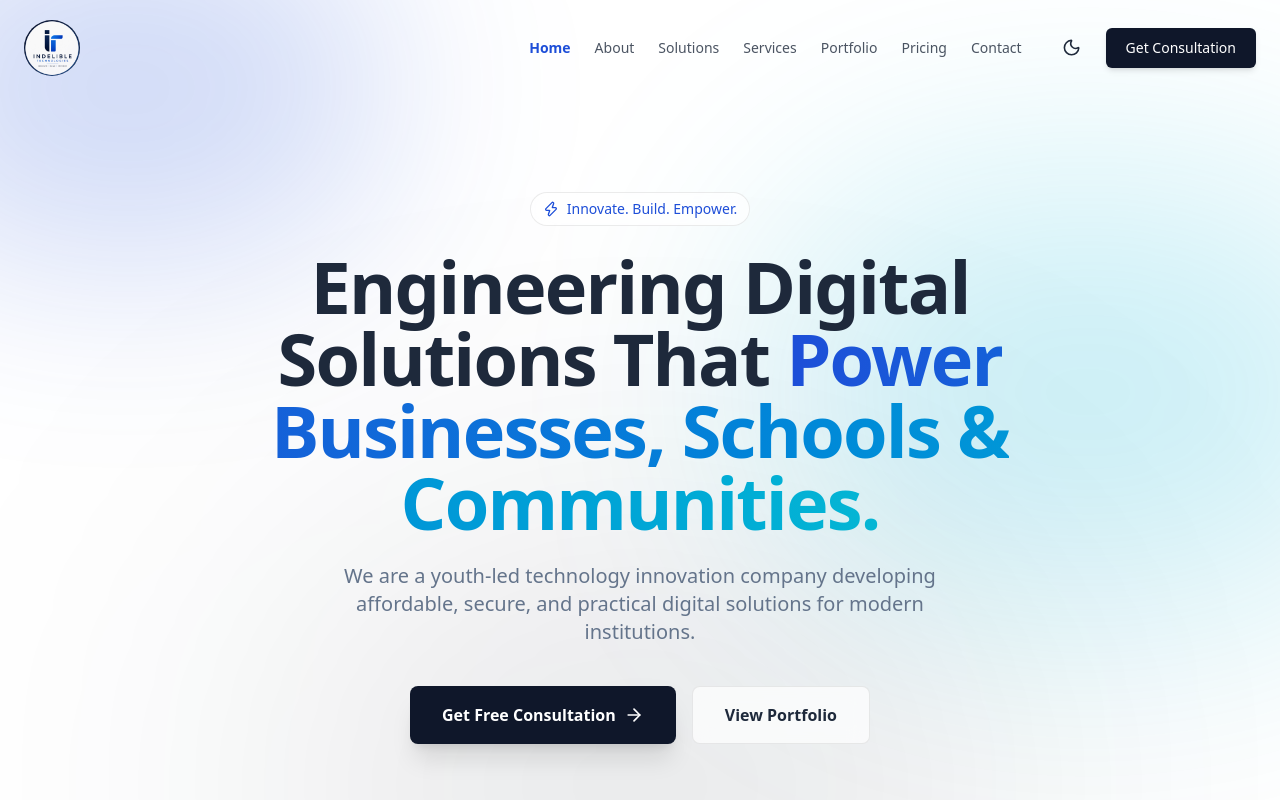
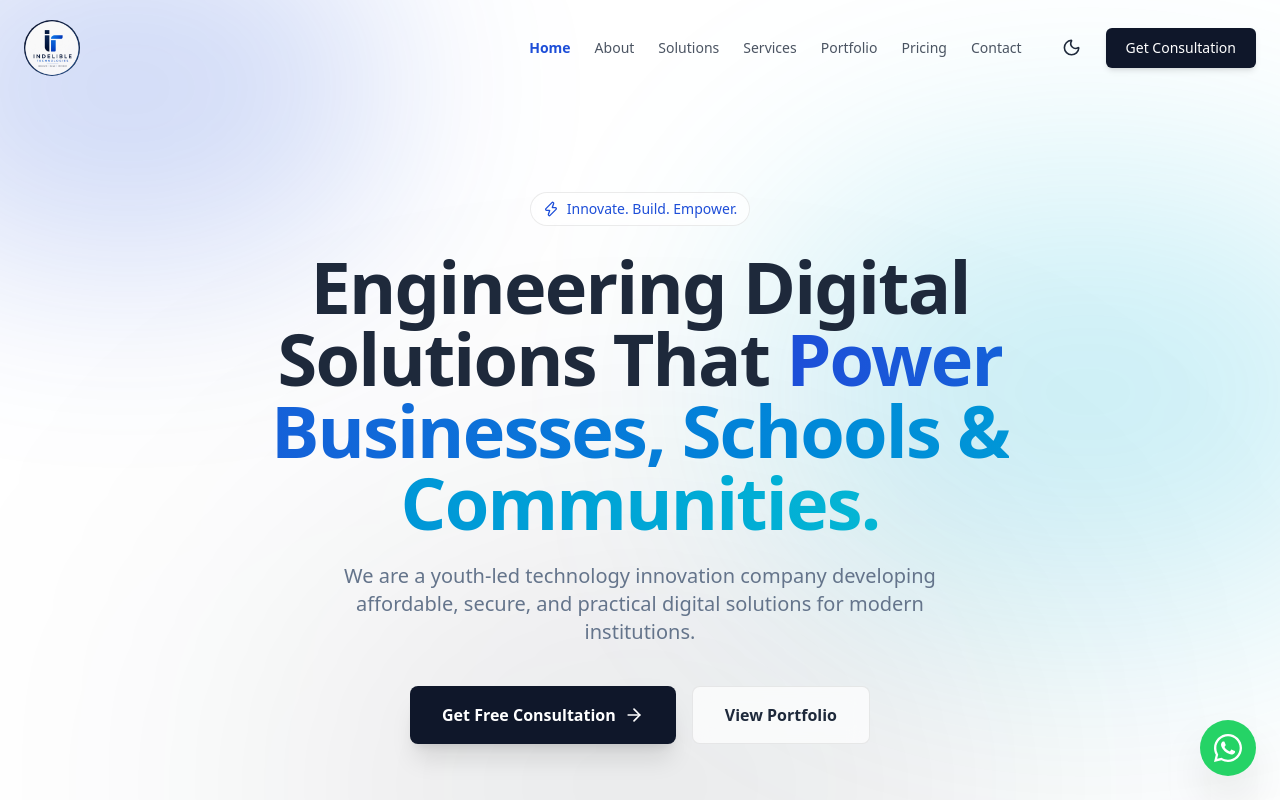
Before and after one commit to Indelible-cpu/MyWebsite, a Next.js app: page / in a window 1280 px wide. Shown: the top 800 px of the page. Built offline with nearby package versions, Linux system fonts and the light colour scheme.

Commit message:
fix: add missing WhatsAppButton component file

```diff
--- /dev/null
+++ b/components/WhatsAppButton.tsx
@@ -0,0 +1,56 @@
+"use client";
+
+import { m, AnimatePresence } from "framer-motion";
+import { useState } from "react";
+
+export function WhatsAppButton() {
+  const [hovered, setHovered] = useState(false);
+  const phone = "265993732694"; // WhatsApp number without +
+  const message = encodeURIComponent("Hello Indelible Technologies! I'm interested in your services.");
+  const url = `https://wa.me/${phone}?text=${message}`;
+
+  return (
+    <div className="fixed bottom-6 right-6 z-50 flex items-center gap-3">
+      <AnimatePresence>
+        {hovered && (
+          <m.div
+            initial={{ opacity: 0, x: 10 }}
+            animate={{ opacity: 1, x: 0 }}
+            exit={{ opacity: 0, x: 10 }}
+            transition={{ duration: 0.2 }}
+            className="bg-white dark:bg-slate-800 text-slate-800 dark:text-white text-sm font-medium px-3 py-2 rounded-lg shadow-lg whitespace-nowrap border border-slate-200 dark:border-slate-700"
+          >
+            Chat with us on WhatsApp
+          </m.div>
+        )}
+      </AnimatePresence>
+
+      <m.a
+        href={url}
+        target="_blank"
+        rel="noopener noreferrer"
+        aria-label="Chat with us on WhatsApp"
+        onMouseEnter={() => setHovered(true)}
+        onMouseLeave={() => setHovered(false)}
+        whileHover={{ scale: 1.1 }}
+        whileTap={{ scale: 0.95 }}
+        initial={{ opacity: 0, scale: 0 }}
+        animate={{ opacity: 1, scale: 1 }}
+        transition={{ delay: 1.5, type: "spring", stiffness: 200 }}
+        className="w-14 h-14 rounded-full shadow-2xl flex items-center justify-center"
+        style={{ backgroundColor: "#25D366" }}
+      >
+        {/* WhatsApp SVG icon */}
+        <svg
+          xmlns="http://www.w3.org/2000/svg"
+          viewBox="0 0 24 24"
+          fill="white"
+          className="w-7 h-7"
+        >
+          <path d="M17.472 14.382c-.297-.149-1.758-.867-2.03-.967-.273-.099-.471-.148-.67.15-.197.297-.767.966-.94 1.164-.173.199-.347.223-.644.075-.297-.15-1.255-.463-2.39-1.475-.883-.788-1.48-1.761-1.653-2.059-.173-.297-.018-.458.13-.606.134-.133.298-.347.446-.52.149-.174.198-.298.298-.497.099-.198.05-.371-.025-.52-.075-.149-.669-1.612-.916-2.207-.242-.579-.487-.5-.669-.51-.173-.008-.371-.01-.57-.01-.198 0-.52.074-.792.372-.272.297-1.04 1.016-1.04 2.479 0 1.462 1.065 2.875 1.213 3.074.149.198 2.096 3.2 5.077 4.487.709.306 1.262.489 1.694.625.712.227 1.36.195 1.871.118.571-.085 1.758-.719 2.006-1.413.248-.694.248-1.289.173-1.413-.074-.124-.272-.198-.57-.347z"/>
+          <path d="M12 0C5.373 0 0 5.373 0 12c0 2.123.554 4.118 1.528 5.852L0 24l6.337-1.513A11.946 11.946 0 0012 24c6.627 0 12-5.373 12-12S18.627 0 12 0zm0 22c-1.893 0-3.668-.519-5.188-1.424l-.37-.22-3.762.898.934-3.667-.243-.383A9.96 9.96 0 012 12C2 6.477 6.477 2 12 2s10 4.477 10 10-4.477 10-10 10z"/>
+        </svg>
+      </m.a>
+    </div>
+  );
+}
```
